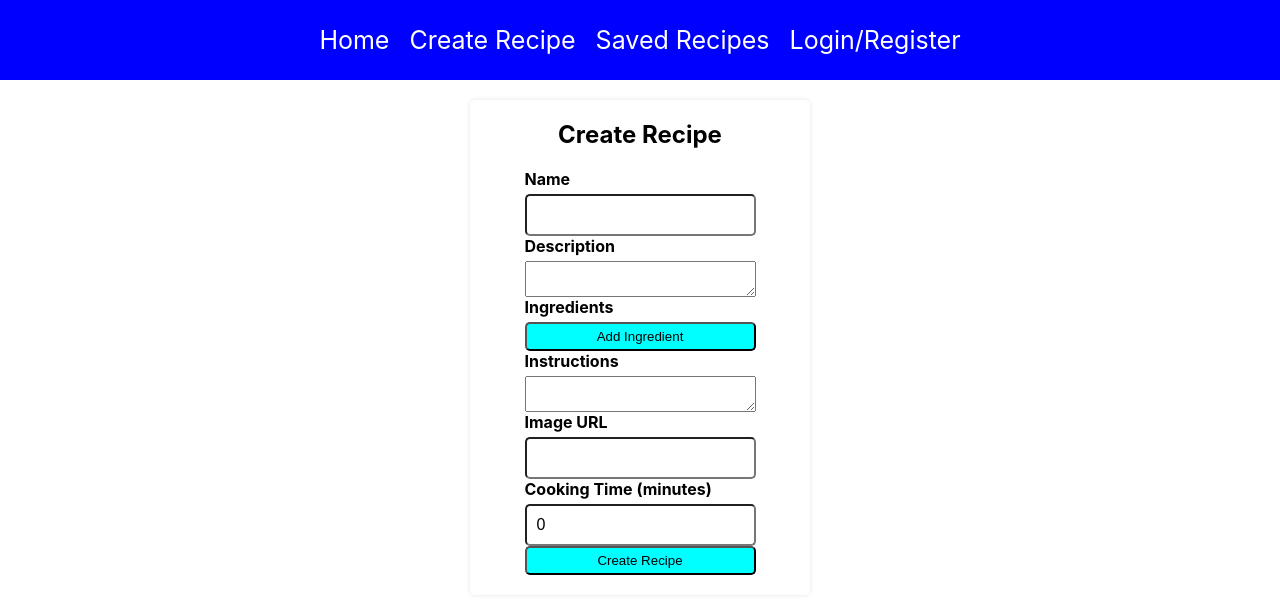
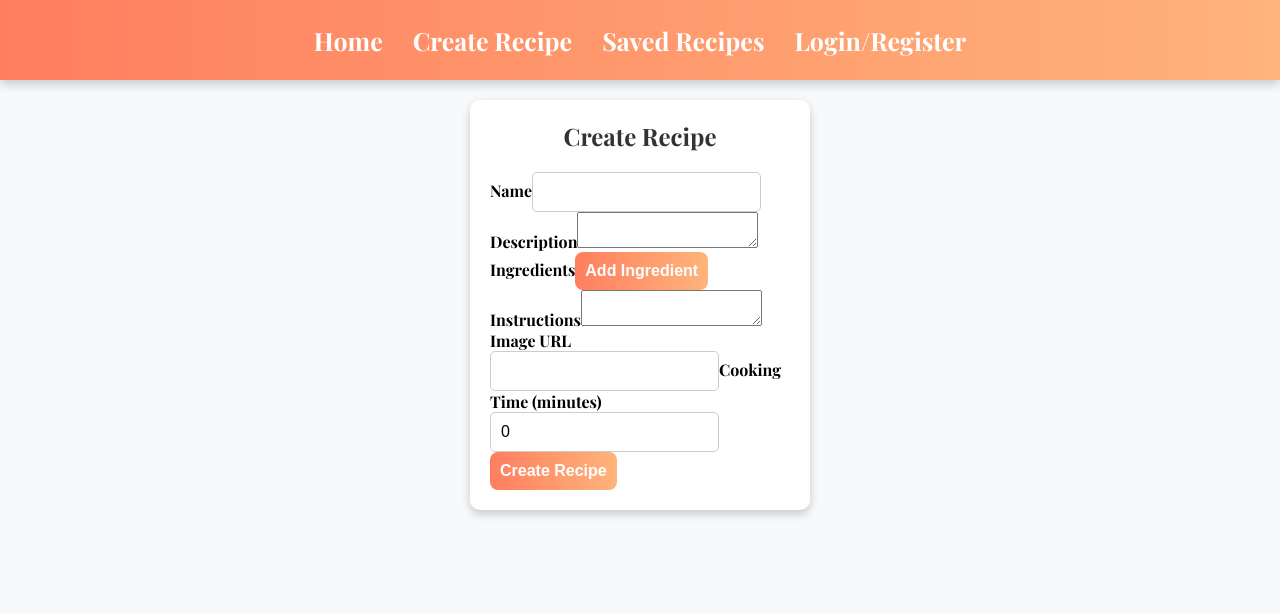
Before and after one commit to ShubhamJadhav12/Recipe-App, a React (Create React App) app in the folder client/: page /create-recipe in a window 1280 px wide. Shown: the top 614 px of the page. Built offline with nearby package versions, Linux system fonts and the light colour scheme.

Commit message:
Update App.css

```diff
--- a/client/src/App.css
+++ b/client/src/App.css
@@ -1,17 +1,63 @@
+@import url('https://fonts.googleapis.com/css2?family=Playfair+Display:wght@400;700&display=swap');
+
+body {
+  margin: 0;
+  padding: 0;
+  font-family: 'Playfair Display', serif;
+  background-color: #f8f9fa;
+  animation: fadeIn 0.8s ease-in-out;
+}
+
+/* Page Transition Animation */
+@keyframes fadeIn {
+  from {
+    opacity: 0;
+    transform: translateY(-10px);
+  }
+  to {
+    opacity: 1;
+    transform: translateY(0);
+  }
+}
+
 .App {
   display: flex;
   flex-direction: column;
   justify-content: center;
   align-items: center;
-  font-family: -apple-system, BlinkMacSystemFont, "Segoe UI", Roboto, Oxygen,
-    Ubuntu, Cantarell, "Open Sans", "Helvetica Neue", sans-serif;
+  font-family: 'Playfair Display', serif;
 }
 
-body {
+/* Navbar Styling */
+.navbar {
   margin: 0;
-  padding: 0;
+  width: 100%;
+  height: 80px;
+  background: linear-gradient(to right, #ff7e5f, #feb47b);
+  display: flex;
+  justify-content: center;
+  align-items: center;
+  color: white;
+  font-size: 22px;
+  font-weight: bold;
+  box-shadow: 0px 4px 10px rgba(0, 0, 0, 0.2);
+  transition: all 0.3s ease-in-out;
 }
 
+a {
+  color: white;
+  text-decoration: none;
+  margin: 15px;
+  font-size: 25px;
+  transition: transform 0.3s ease-in-out;
+}
+
+a:hover {
+  transform: scale(1.1);
+  border-bottom: 2px dotted red;
+}
+
+/* Auth Section */
 .auth {
   display: flex;
   justify-content: center;
@@ -27,12 +73,14 @@ body {
   align-items: center;
   padding: 20px;
   background-color: white;
-  border-radius: 5px;
-  box-shadow: 0 0 5px rgba(0, 0, 0, 0.1);
+  border-radius: 10px;
+  box-shadow: 0px 4px 10px rgba(0, 0, 0, 0.2);
   margin: 20px;
   width: 400px;
+  animation: fadeIn 0.5s ease-in-out;
 }
 
+/* Form Inputs */
 .form-group {
   display: flex;
   flex-direction: column;
@@ -48,31 +96,16 @@ input {
   padding: 10px;
   font-size: 16px;
   border-radius: 5px;
+  border: 1px solid #ccc;
+  transition: all 0.3s ease-in-out;
 }
 
-.navbar {
-  margin: 0;
-  width: 100%;
-  height: 80px;
-  background-color: blue;
-  display: flex;
-  justify-content: center;
-  align-items: center;
-  color: white;
-  text-decoration: none;
+input:focus {
+  border-color: #ff7e5f;
+  box-shadow: 0 0 8px rgba(255, 126, 95, 0.3);
 }
 
-a {
-  color: white;
-  text-decoration: none;
-  margin: 10px;
-  font-size: 25px;
-}
-a:hover{
-  scale: 1.1;
-  border-bottom: 2px dotted red;
-}
-
+/* Recipe Cards */
 .create-recipe {
   display: flex;
   flex-direction: column;
@@ -80,59 +113,87 @@ a:hover{
   align-items: center;
   padding: 20px;
   background-color: white;
-  border-radius: 5px;
-  box-shadow: 0 0 5px rgba(0, 0, 0, 0.1);
+  border-radius: 10px;
+  box-shadow: 0px 4px 10px rgba(0, 0, 0, 0.2);
   margin: 20px;
   width: 300px;
+  transition: all 0.3s ease-in-out;
 }
-.create-recipe form {
-  display: flex;
-  flex-direction: column;
+
+.create-recipe:hover {
+  transform: scale(1.05);
+  box-shadow: 0px 6px 15px rgba(0, 0, 0, 0.25);
 }
+
 ul {
   list-style: none;
   padding: 0;
   margin: 0;
   display: grid;
   grid-template-columns: repeat(2, 1fr);
-  gap: 10px;
+  gap: 15px;
 }
 
 li {
   border: 1px solid black;
-  padding: 10px;
+  padding: 15px;
   margin-bottom: 10px;
+  border-radius: 8px;
+  box-shadow: 0px 4px 10px rgba(0, 0, 0, 0.2);
+  transition: all 0.3s ease-in-out;
 }
 
+li:hover {
+  transform: scale(1.03);
+  box-shadow: 0px 6px 15px rgba(0, 0, 0, 0.25);
+}
+
+/* Typography */
 h2 {
   margin-top: 0;
+  font-size: 24px;
+  color: #333;
 }
 
+/* Image Styles */
 img {
-  max-width: 100%;
+  width: 100%;
+  max-width: 400px;
   height: auto;
-  margin-bottom: 10px;
+  border-radius: 10px;
+  transition: transform 0.3s ease-in-out;
 }
 
-img {
-  width: 400px;
+img:hover {
+  transform: scale(1.05);
 }
 
+/* Paragraph Styling */
 p {
   max-width: 400px;
-  font-size: 12px;
+  font-size: 14px;
   display: -webkit-box;
-  line-clamp: 5;
-  -webkit-line-clamp: 3; /* Limit to 3 lines */
+  -webkit-line-clamp: 3;
   -webkit-box-orient: vertical;
   overflow: hidden;
   text-overflow: ellipsis;
-  max-height: 6em
+  max-height: 6em;
 }
 
-button{
-  padding: 5px;
+/* Button Styles */
+button {
+  padding: 10px;
   cursor: pointer;
-  border-radius: 5px;
-  background-color: aqua;
+  border-radius: 8px;
+  background: linear-gradient(to right, #ff7e5f, #feb47b);
+  color: white;
+  border: none;
+  font-size: 16px;
+  font-weight: bold;
+  transition: all 0.3s ease-in-out;
 }
+
+button:hover {
+  transform: scale(1.05);
+  box-shadow: 0px 4px 10px rgba(0, 0, 0, 0.2);
+}
```
